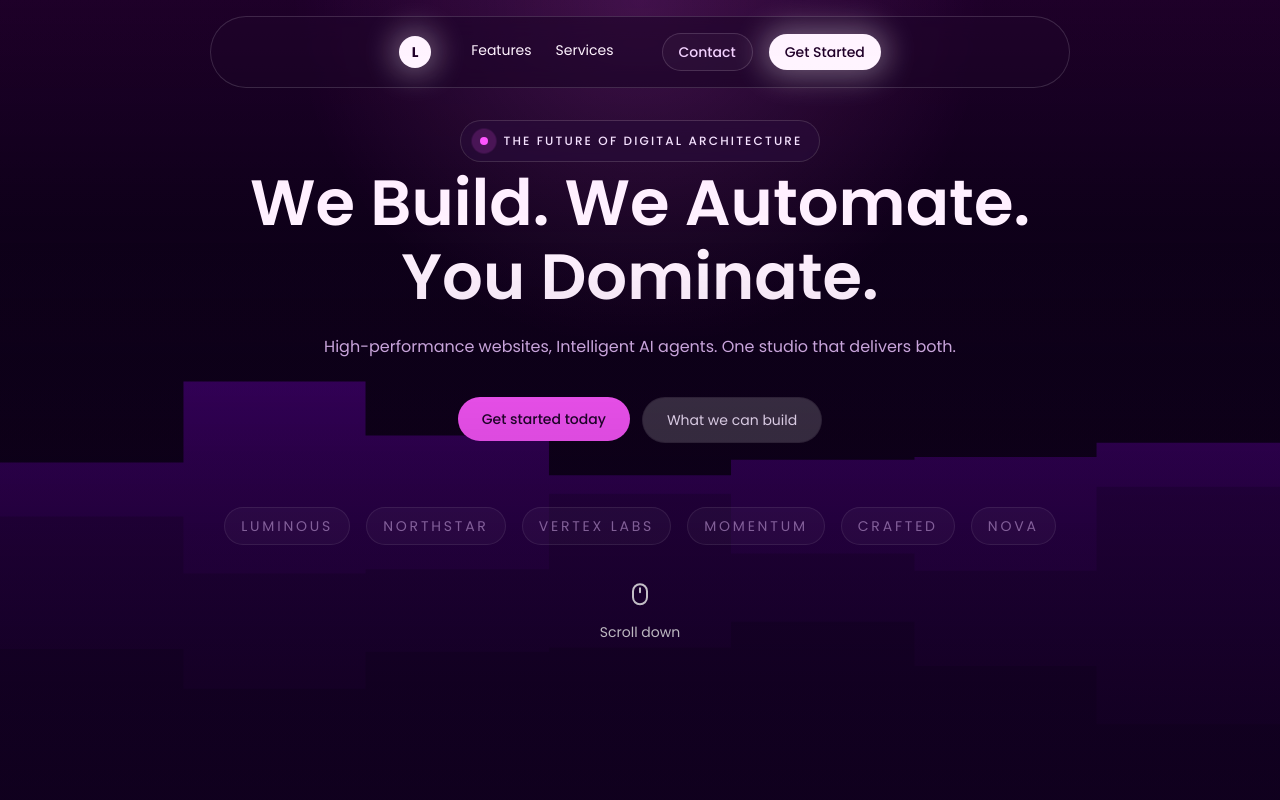
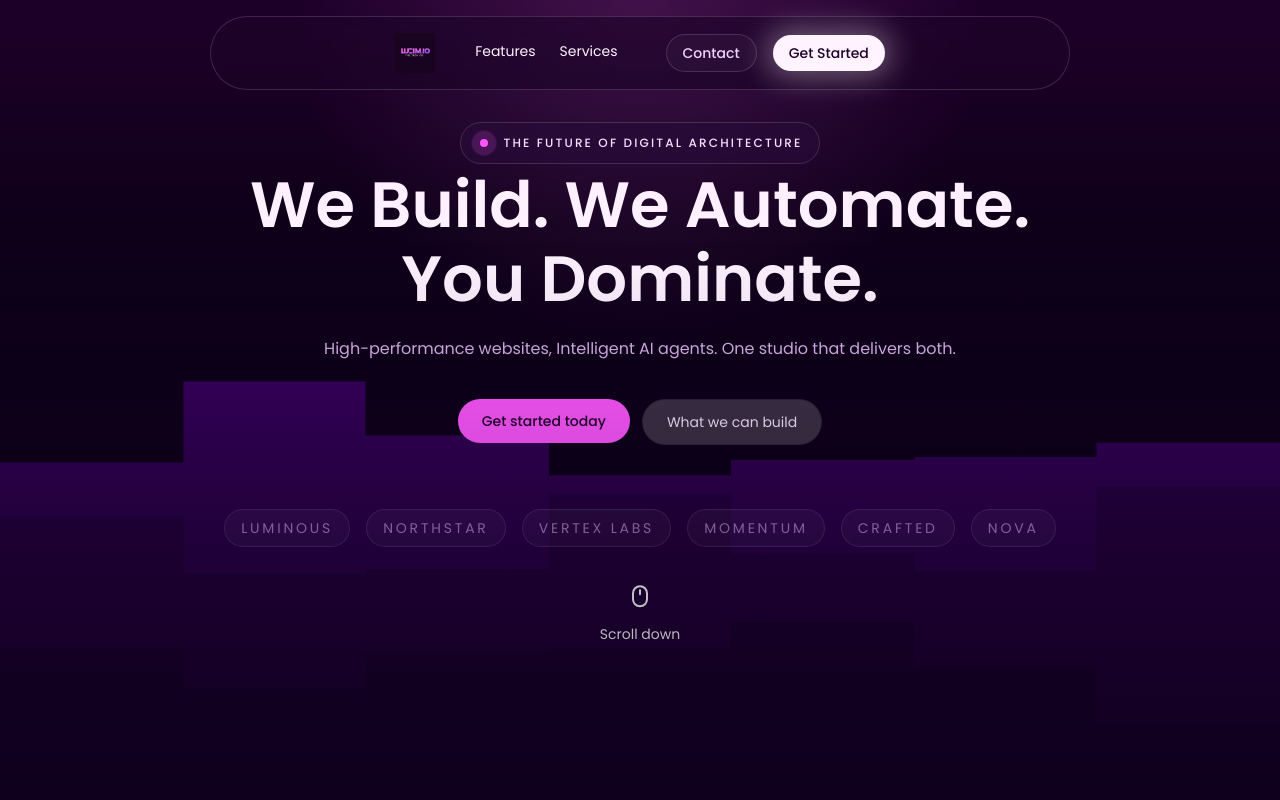
Before and after one commit to shamran86/Agency, a React (Vite) app: page / in a window 1280 px wide. Shown: the top 800 px of the page. Built offline with nearby package versions, Linux system fonts and the light colour scheme.

Commit message:
added logo

```diff
--- a/src/sections/footer/FooterSection.jsx
+++ b/src/sections/footer/FooterSection.jsx
@@ -2,16 +2,12 @@ function FooterSection() {
   return (
     <footer className="w-full bg-gradient-to-b from-[#160033] to-[#2a0b5d] text-white">
       <div className="mx-auto flex max-w-7xl flex-col items-center px-6 py-16">
-        <div className="mb-6 flex items-center space-x-3">
-          <div className="grid h-12 w-12 place-items-center rounded-2xl border border-white/10 bg-white/[0.06] text-sm font-semibold text-[#fff2ff] shadow-[0_0_35px_rgba(255,122,231,0.18)]">
-            L
-          </div>
-          <div>
-            <p className="text-sm font-semibold tracking-[0.28em] text-[#fff2ff]">LUCIM.io</p>
-            <p className="text-xs text-[#d7b2ef]/80">Web, automation, security</p>
-          </div>
-        </div>
-
+        <img
+          src="/lucim-logo.png"
+          alt="Lucim.io"
+          className="mb-6 h-16 w-auto object-contain"
+          style={{ mixBlendMode: 'screen' }}
+        />
         <p className="max-w-xl text-center text-sm leading-relaxed text-[#ead5f7]">
           Empowering modern teams with high-converting websites, AI-driven automation,
           and secure production systems built to scale with confidence.
@@ -20,9 +16,7 @@ function FooterSection() {
 
       <div className="border-t border-white/10">
         <div className="mx-auto max-w-7xl px-6 py-6 text-center text-sm text-[#cfafe6]">
-          <a href="/" className="transition hover:text-white">
-            LUCIM.io
-          </a>{' '}
+          <a href="/" className="transition hover:text-white">LUCIM.io</a>{' '}
           © 2026. All rights reserved.
         </div>
       </div>
--- a/src/sections/hero/components/HeroNavbar.jsx
+++ b/src/sections/hero/components/HeroNavbar.jsx
@@ -1,15 +1,5 @@
 import { useState } from 'react'
 import { navigationItems } from '../../../data/siteContent'
-
-function BrandIcon() {
-  return (
-    <a href="/" aria-label="Agency home" className="shrink-0">
-      <div className="flex h-8 w-8 items-center justify-center rounded-full bg-white shadow-[0_0_30px_7px_rgba(255,255,255,0.35)] transition duration-300 hover:bg-[#f7ebff] hover:shadow-[0_0_30px_14px_rgba(255,255,255,0.45)]">
-        <span className="text-sm font-bold text-[#16001f]">L</span>
-      </div>
-    </a>
-  )
-}
 
 function AnimatedLink({ href, label, onClick }) {
   return (
@@ -72,7 +62,6 @@ function MobileMenuButton({ open, onClick }) {
 
 function HeroNavbar() {
   const [isMenuOpen, setIsMenuOpen] = useState(false)
-
   const closeMenu = () => setIsMenuOpen(false)
   const toggleMenu = () => setIsMenuOpen((open) => !open)
 
@@ -81,7 +70,14 @@ function HeroNavbar() {
       <div className="mx-auto max-w-5xl">
         <nav className="mx-auto flex w-full max-w-fit items-center justify-between rounded-full border border-white/15 bg-[#13051f]/65 px-5 py-4 text-sm text-white backdrop-blur-md sm:px-6 md:min-w-[760px] md:justify-center lg:min-w-[860px]">
           <div className="flex w-full items-center justify-between md:w-auto">
-            <BrandIcon />
+            <a href="/" aria-label="Lucim home" className="shrink-0">
+              <img
+                src="/lucim-logo.png"
+                alt="Lucim.io"
+                className="h-10 w- object-contain"
+                style={{ mixBlendMode: 'screen' }}
+              />
+            </a>
             <MobileMenuButton open={isMenuOpen} onClick={toggleMenu} />
           </div>
 
@@ -92,12 +88,8 @@ function HeroNavbar() {
           </div>
 
           <div className="ml-10 hidden items-center gap-3 md:flex lg:ml-12 lg:gap-4">
-            <a href="#contact">
-              <OutlineButton>Contact</OutlineButton>
-            </a>
-            <a href="#contact">
-              <GlowButton>Get Started</GlowButton>
-            </a>
+            <a href="#contact"><OutlineButton>Contact</OutlineButton></a>
+            <a href="#contact"><GlowButton>Get Started</GlowButton></a>
           </div>
         </nav>
 
@@ -108,13 +100,14 @@ function HeroNavbar() {
         >
           <div className="min-h-0">
             <div className="flex flex-col items-center gap-4 rounded-[28px] border border-white/10 bg-[#090010]/92 px-6 py-6 text-base text-[#f0ddff] backdrop-blur-xl">
+              <img
+                src="/lucim-logo.png"
+                alt="Lucim.io"
+                className="h-10 w-auto object-contain mb-1"
+                style={{ mixBlendMode: 'screen' }}
+              />
               {navigationItems.map((item) => (
-                <a
-                  key={item.label}
-                  className="transition hover:text-white"
-                  href={item.href}
-                  onClick={closeMenu}
-                >
+                <a key={item.label} className="transition hover:text-white" href={item.href} onClick={closeMenu}>
                   {item.label}
                 </a>
               ))}
```
Also changed, not shown: public/lucim-logo.png (added).
